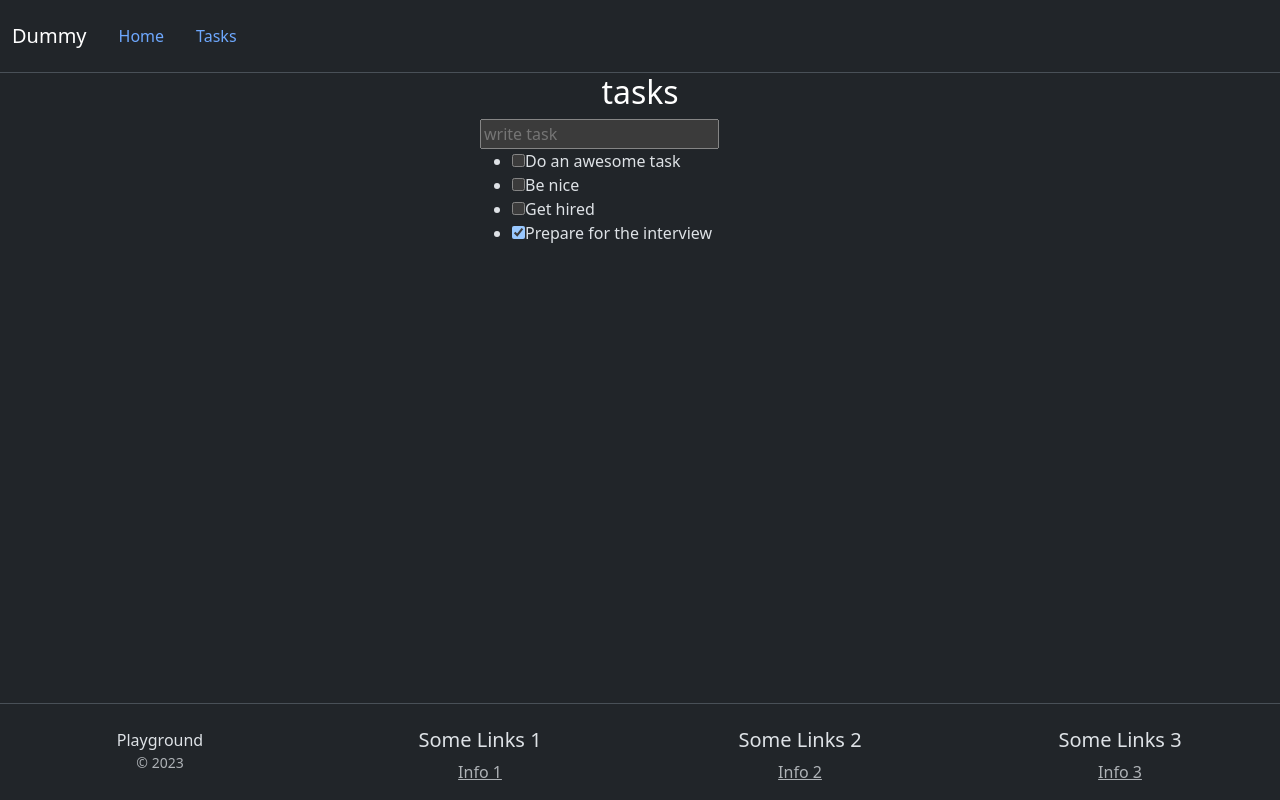
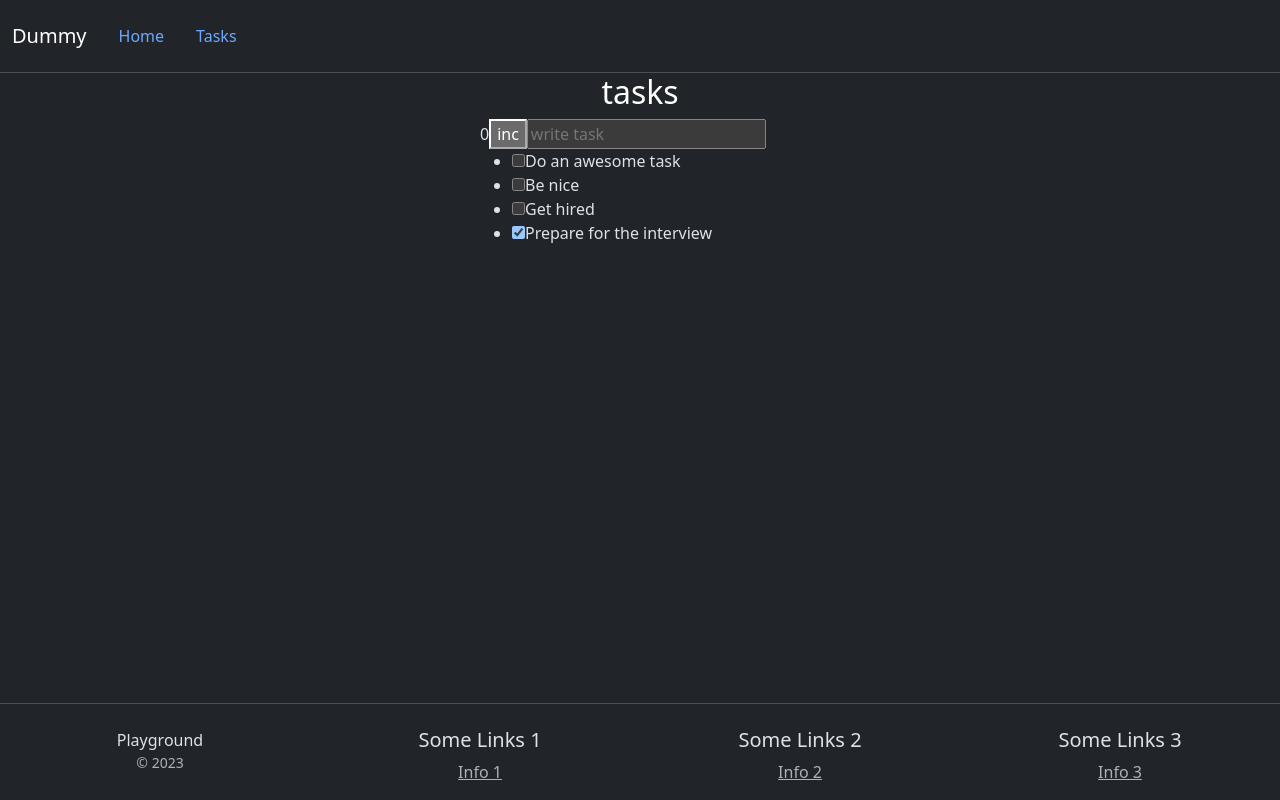
Before and after one commit to aneurysmjs/javascript, a React (Vite) app in the folder packages/react/: page /tasks in a window 1280 px wide. Built offline with nearby package versions, Linux system fonts and the light colour scheme.

Commit message:
refactor(TaskList): make <TaskItem /> memoizable

```diff
--- a/packages/react/src/modules/Home/components/TaskList/TaskItem/TaskItem.tsx
+++ b/packages/react/src/modules/Home/components/TaskList/TaskItem/TaskItem.tsx
@@ -3,27 +3,27 @@ import classNames from 'classnames';
 
 import type { Task } from '../types';
 
-interface TaskItemProps {
-  task: Task;
+interface TaskItemProps extends Task {
   onChecked: (task: Task) => void;
 }
 
-const TaskIem: FunctionComponent<TaskItemProps> = ({ task, onChecked }) => {
-  //  console.log('Render');
+const TaskIem: FunctionComponent<TaskItemProps> = ({ done, created, description, onChecked }) => {
+  console.log('Render');
+
   return (
     <li
       data-testid="task-item"
       className={classNames('task-list__item', {
-        'task-list__item--done': task.done,
+        'task-list__item--done': done,
       })}
     >
       <input
         type="checkbox"
         aria-label="check item"
-        checked={task.done}
-        onChange={() => onChecked(task)}
+        checked={done}
+        onChange={() => onChecked({ done, created, description })}
       />
-      {task.description}
+      {description}
     </li>
   );
 };
--- a/packages/react/src/modules/Home/components/TaskList/TaskList.tsx
+++ b/packages/react/src/modules/Home/components/TaskList/TaskList.tsx
@@ -3,6 +3,7 @@ import {
   type KeyboardEventHandler,
   type ChangeEventHandler,
   useState,
+  useCallback,
 } from 'react';
 
 import type { Task, TaskList } from './types';
@@ -28,6 +29,8 @@ const tasksDummy: Task[] = [
 const TaskList: FunctionComponent = () => {
   const [tasks, setTasks] = useState(tasksDummy);
   const [text, setText] = useState('');
+  const [, rerender] = useState();
+  const [count, setCount] = useState(0);
 
   const handleKeydown: KeyboardEventHandler<HTMLInputElement> = (evt) => {
     if (evt.key === 'Enter') {
@@ -50,7 +53,22 @@ const TaskList: FunctionComponent = () => {
     setText(evt.target.value);
   };
 
-  const handleChecked = (taskToEdit: Task) => {
+  // const handleChecked = (taskToEdit: Task) => {
+  //   setTasks((prev) => {
+  //     return prev.map((task) => {
+  //       if (taskToEdit.created === task.created) {
+  //         return {
+  //           ...taskToEdit,
+  //           done: !task.done,
+  //         };
+  //       }
+
+  //       return task;
+  //     });
+  //   });
+  // };
+
+  const handleChecked = useCallback((taskToEdit: Task) => {
     setTasks((prev) => {
       return prev.map((task) => {
         if (taskToEdit.created === task.created) {
@@ -63,10 +81,18 @@ const TaskList: FunctionComponent = () => {
         return task;
       });
     });
+  }, []);
+
+  const handleCount = () => {
+    setCount((c) => (c += 1));
   };
 
   return (
     <div>
+      {count}
+      <button type="button" onClick={() => handleCount()}>
+        inc
+      </button>
       <input
         data-testid="task-input"
         type="text"
@@ -78,7 +104,7 @@ const TaskList: FunctionComponent = () => {
       />
       <ul>
         {tasks.sort(sortTasks).map((task, idx) => (
-          <TaskIem key={`${task.description}-${idx}`} task={task} onChecked={handleChecked} />
+          <TaskIem key={`${task.description}-${idx}`} {...task} onChecked={handleChecked} />
         ))}
       </ul>
     </div>
```
